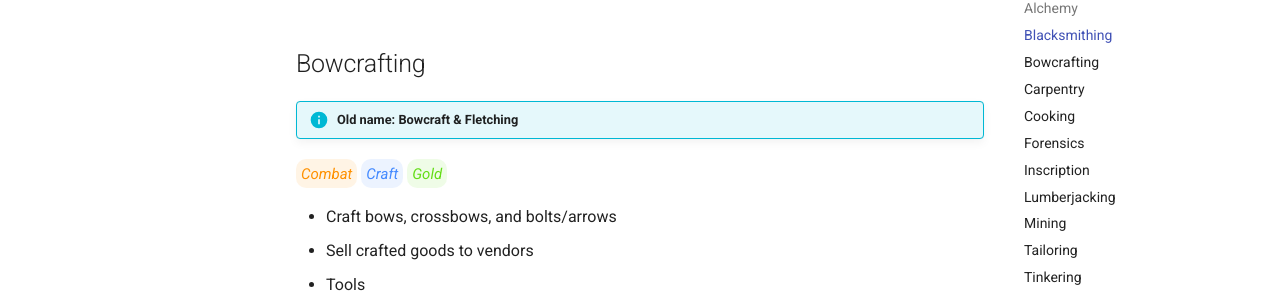
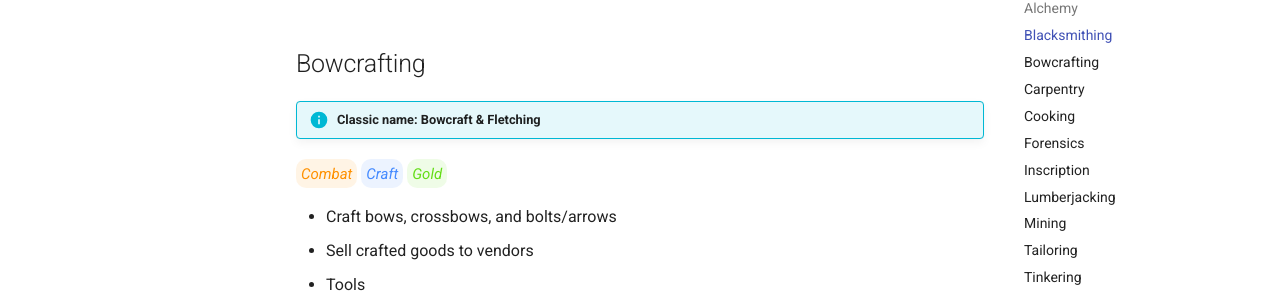
Before and after one commit to Jascen/Memento-Site, an MkDocs documentation site: the page built from docs/guide/skills-secondary.md, in a window 1280 px wide and 1400 px high, scrolled down 1144 px. Shown: the part 148-452 px from the top of the window. Built offline with MkDocs 1.6.1 and Material for MkDocs 9.7.7, drawn with Linux system fonts in a browser that asks for light colours; comment, search, counter and statistics services are not loaded; some of the changed text lies outside the part shown.

Commit message:
- Rename to "Classic" name

```diff
--- a/docs/guide/skills-secondary.md
+++ b/docs/guide/skills-secondary.md
@@ -36,7 +36,7 @@ The following skills <u>will not be counted</u> against your character's total s
 	- [Tinkering](#tinkering) - craft your own tools
 
 ## Bowcrafting
-!!! info "Old name: Bowcraft & Fletching"
+!!! info "Classic name: Bowcraft & Fletching"
 
 *Combat*{ .chip .chip-warning }
 *Craft*{ .chip .chip-note }
@@ -79,7 +79,7 @@ The following skills <u>will not be counted</u> against your character's total s
 	- [Tinkering](#tinkering) - craft your own tools
 
 ## Forensics
-!!! info "Old name: Forensic Evaluation"
+!!! info "Classic name: Forensic Evaluation"
 
 *Craft*{ .chip .chip-note }
 *Gather*{ .chip .chip-quote }
```
